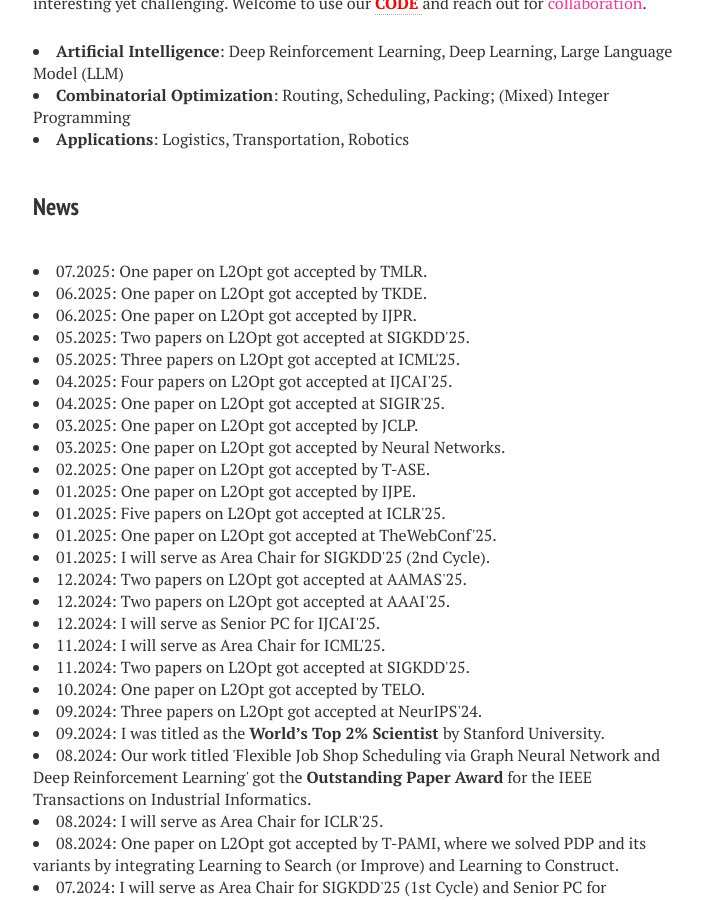
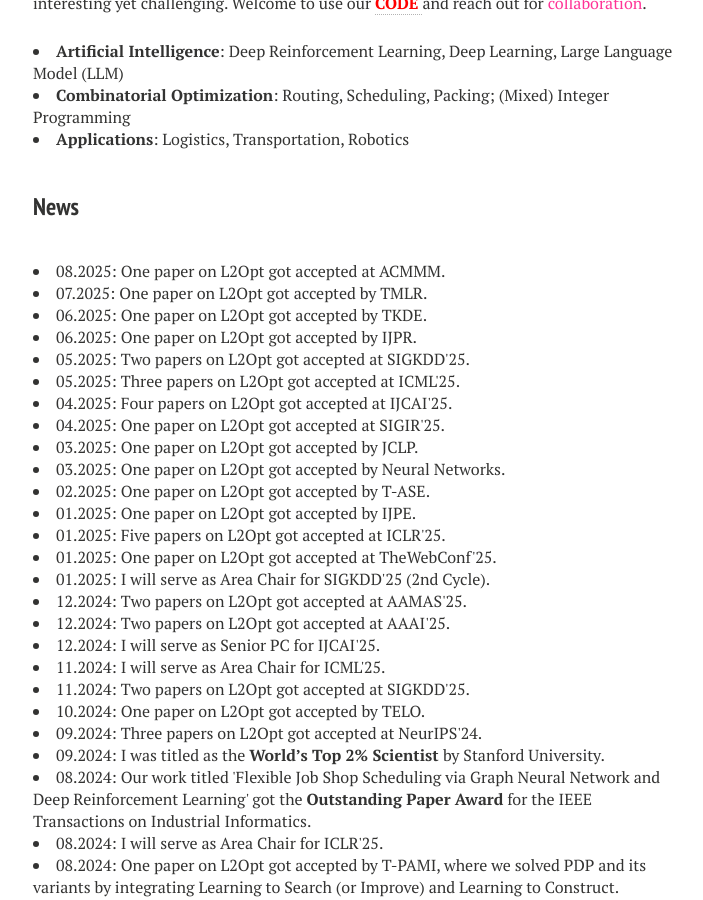
Before and after one commit to zhiguangcaosg/zhiguangcaosg.github.io, a Jekyll site: the page built from index.md, in a window 1280 px wide and 900 px high, scrolled down 812 px. Shown: the whole window, without its empty margins (287-990 px from the left). Built offline with Jekyll 4.4.1, drawn with Linux system fonts in a browser that asks for light colours; nearby versions of some CDN libraries.

Commit message:
Update index.md

```diff
--- a/index.md
+++ b/index.md
@@ -38,6 +38,9 @@ image: banner1.png
 </li>
 
 <h3 style="margin-bottom:-8px;padding-top:20px;">News</h3> <br>
+<li>
+08.2025:  One paper on L2Opt got accepted at ACMMM.
+</li>
 
 <li>
 07.2025:  One paper on L2Opt got accepted by TMLR.
```
